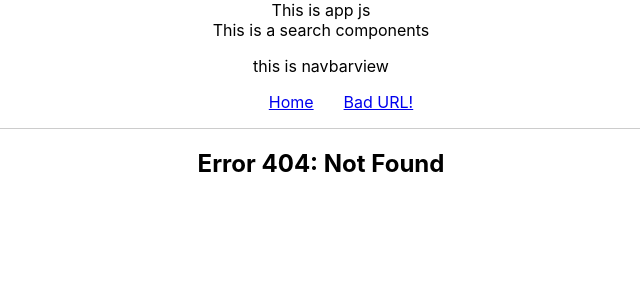
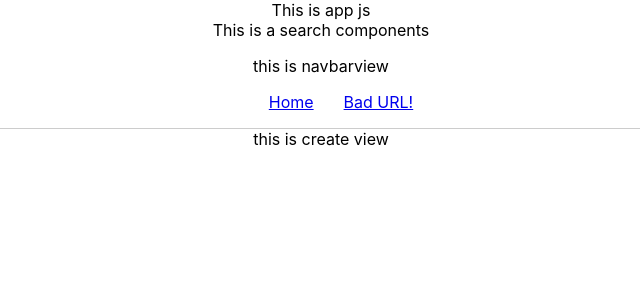
Before and after one commit to CodeOp-tech/what-to-cook, a React (Create React App) app in the folder client/: page /create in a window 1280 px wide. Before the commit this address had no page. Shown: the top 300 px of the page, without its empty margins (319-959 px from the left). Built offline with nearby package versions, Linux system fonts and the light colour scheme.

Commit message:
createview added

```diff
--- a/client/src/App.js
+++ b/client/src/App.js
@@ -1,10 +1,8 @@
 import React from "react";
 import Search from "./components/search";
 import { BrowserRouter, Link, NavLink, Route, Switch } from "react-router-dom";
-import Navbar from "./components/navbar";
-import Routes from "./components/routes";
-import Homeview from "./components/homeview";
-import Errorview from "./components/errorview";
+import Navbar from "./components/NavBar";
+import Routes from "./components/Routes";
 
 import "./App.css";
 
--- /dev/null
+++ b/client/src/components/CreateView.js
@@ -0,0 +1,20 @@
+import React from "react";
+
+/**
+ *
+ */
+class CreateView extends React.Component {
+  constructor(props) {
+    super(props);
+
+    this.state = {};
+  }
+
+  render() {
+    return <div>this is create view</div>;
+  }
+}
+
+// #endregion
+
+export default CreateView;
--- a/client/src/components/homeview.js
+++ b/client/src/components/homeview.js
@@ -1,6 +1,6 @@
 import React, { Component } from "react";
 
-export default class Homeview extends React.Component {
+export default class HomeView extends React.Component {
   render() {
     return (
       <div>
--- a/client/src/components/navbar.js
+++ b/client/src/components/navbar.js
@@ -1,7 +1,7 @@
 import React, { Component } from "react";
 import { NavLink } from "react-router-dom";
 
-export default class Navbar extends React.Component {
+export default class NavBar extends React.Component {
   render() {
     return (
       <nav>
--- a/client/src/components/routes.js
+++ b/client/src/components/routes.js
@@ -1,17 +1,21 @@
 import React, { Component } from "react";
 import { Route, Switch } from "react-router-dom";
-import Homeview from "./homeview";
-import Errorview from "./errorview";
+import HomeView from "./HomeView";
+import ErrorView from "./ErrorView";
+import CreateView from "./CreateView";
 
 export default class Routes extends React.Component {
   render() {
     return (
       <Switch>
         <Route path="/" exact>
-          <Homeview />
+          <HomeView />
+        </Route>
+        <Route path="/create" exact>
+          <CreateView />
         </Route>
 
-        <Errorview />
+        <ErrorView />
       </Switch>
     );
   }
```
